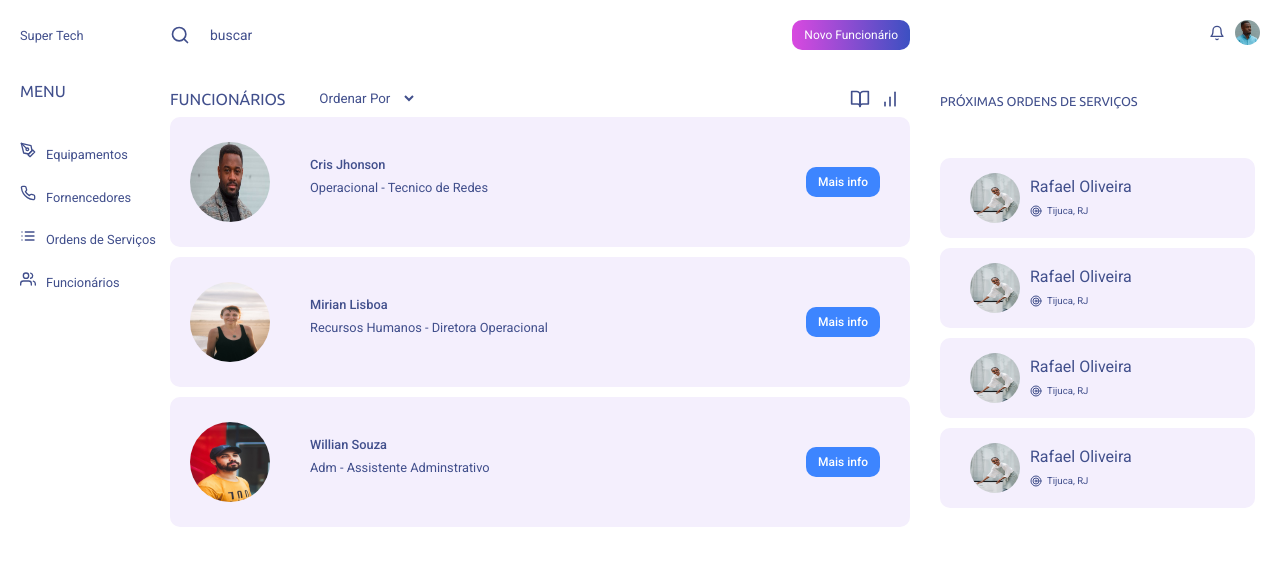
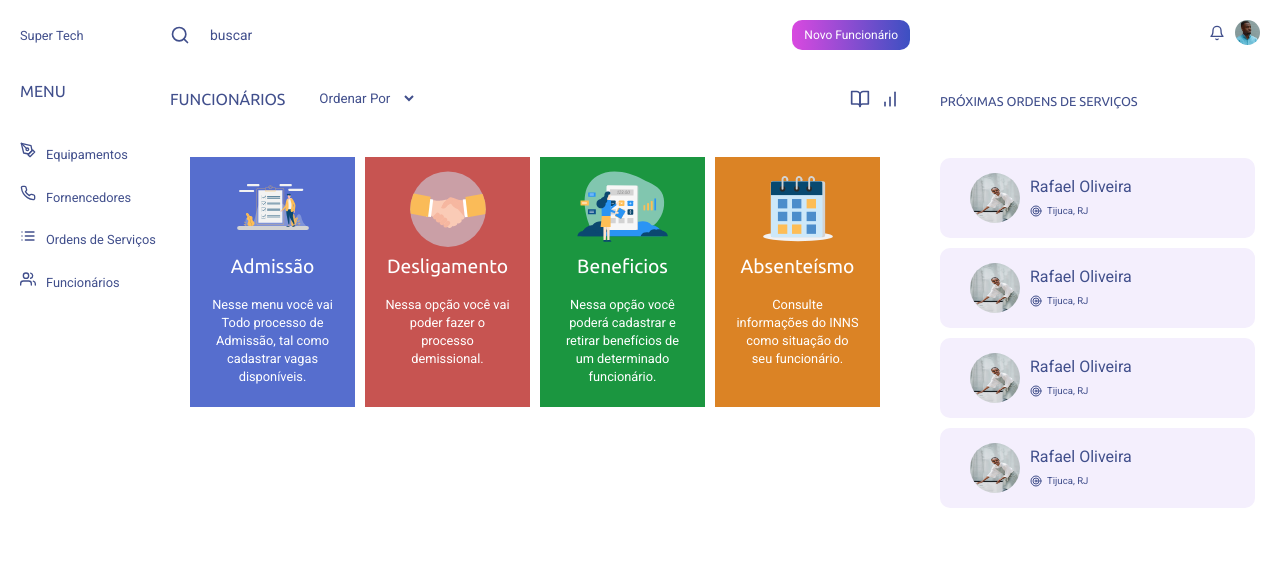
Before and after one commit to robsonmvieira/erp, a React (Create React App) app: page /admin in a window 1280 px wide. Shown: the top 566 px of the page. Built offline with nearby package versions, Linux system fonts and the light colour scheme.

Commit message:
feat: show Human Resource Component on admin page

```diff
--- a/src/pages/Admin/index.tsx
+++ b/src/pages/Admin/index.tsx
@@ -28,6 +28,7 @@ import M2 from '../../assets/images/m2.jpg'
 import W1 from '../../assets/images/w1.jpg'
 import UserImg from '../../assets/images/user.jpg'
 import CardImg from '../../assets/images/card-img.jpg'
+import HumanResources from '../HumanResources'
 
 const Admin: React.FC = () => {
   const history = useHistory()
@@ -84,7 +85,7 @@ const Admin: React.FC = () => {
               <FiBarChart size={20} />
             </div>
           </EmployeeMenu>
-          <EmployeeContainer>
+          {/* <EmployeeContainer>
             <div className="employee__img">
               <img src={M1} alt="employee" />
             </div>
@@ -130,7 +131,8 @@ const Admin: React.FC = () => {
                 <button type="button">Mais info</button>
               </div>
             </div>
-          </EmployeeContainer>
+          </EmployeeContainer> */}
+          <HumanResources />
         </Main>
         <SideRight>
           <div className="user__menu">
```
